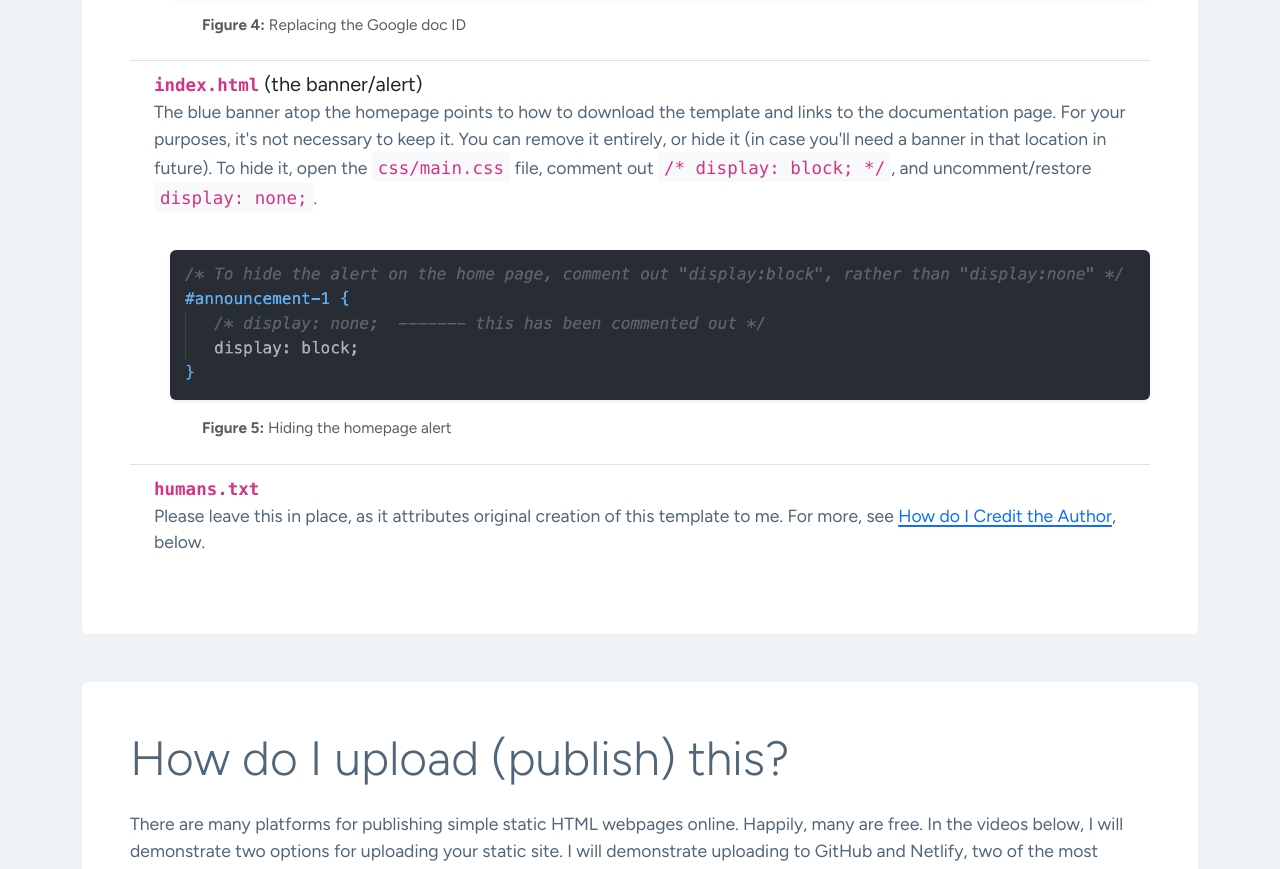
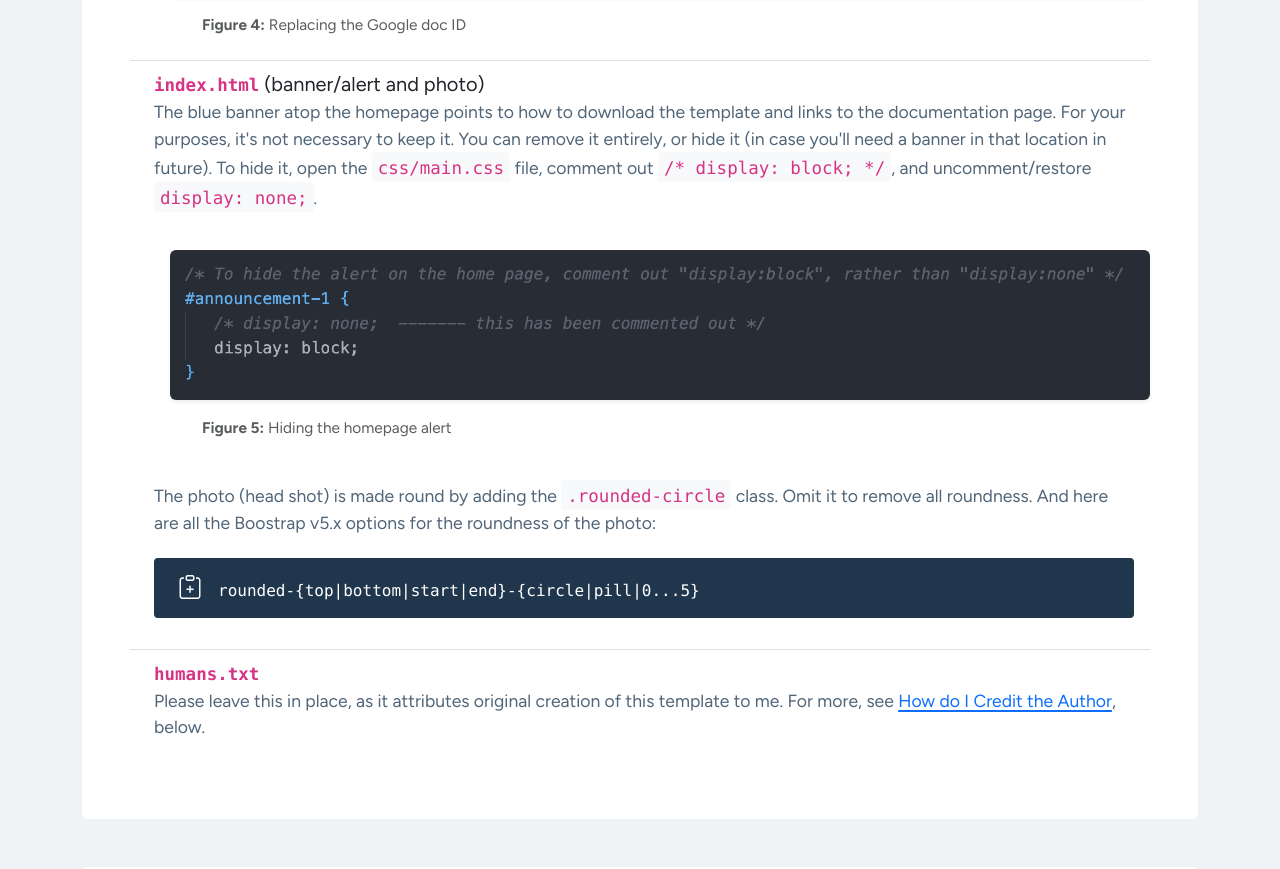
Before and after one commit to randal-sean-harrison/randal-sean-harrison-academic-website-template-bootstrap-5, a plain HTML site: page docs.html in a window 1280 px wide. Shown: the part 5014-5883 px from the top of the page. Drawn offline with nearby package versions, Linux system fonts and the light colour scheme.

Commit message:
added instructions for deroundibg the image

```diff
--- a/docs.html
+++ b/docs.html
@@ -337,7 +337,7 @@
                </li>
                <li class="list-group-item list-group-item-action" aria-current="false">
                   <div class="ms-2 me-auto">
-                     <div class="fs-5"><code class="fw-bold">index.html</code> (the banner/alert)</div>
+                     <div class="fs-5"><code class="fw-bold">index.html</code> (banner/alert and photo)</div>
                      <p>The blue banner atop the homepage points to how to download the template and links to the
                         documentation page. For your purposes, it's not necessary to keep it. You can remove it
                         entirely, or hide it (in case you'll need a banner in that location in future). To hide it,
@@ -351,6 +351,12 @@
                         </figcaption>
                      </figure>
 
+                     <p class="mt-4">The photo (head shot) is made round by adding the <kbd
+                           class="bg-light fs-5"><code>.rounded-circle</code></kbd> class. Omit it to remove all
+                        roundness. And here are all the Boostrap
+                        v5.x options for the roundness of the photo:</p>
+                     <p class="copy-util text-break text-wrap ps-3">rounded-{top|bottom|start|end}-{circle|pill|0...5}
+                     </p>
                   </div>
                </li>
                <li class="list-group-item list-group-item-action" aria-current="false">
```
